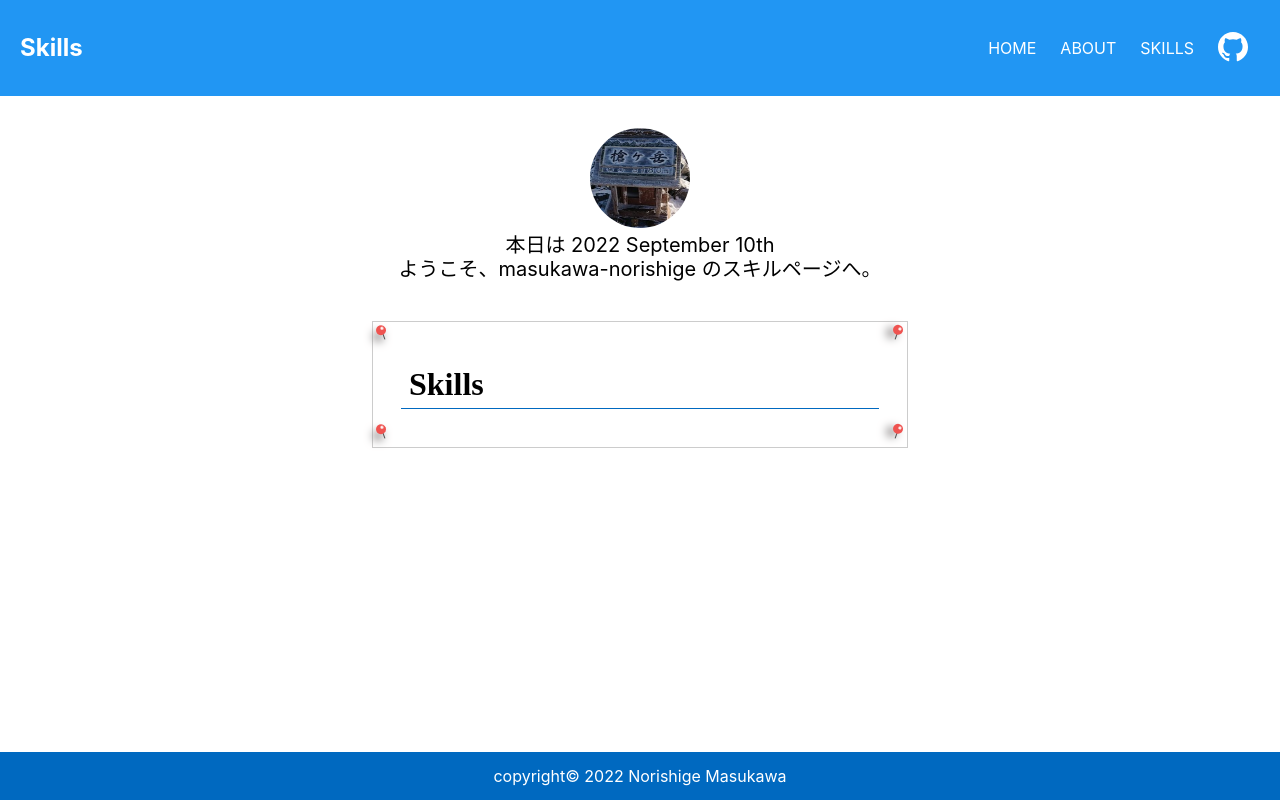
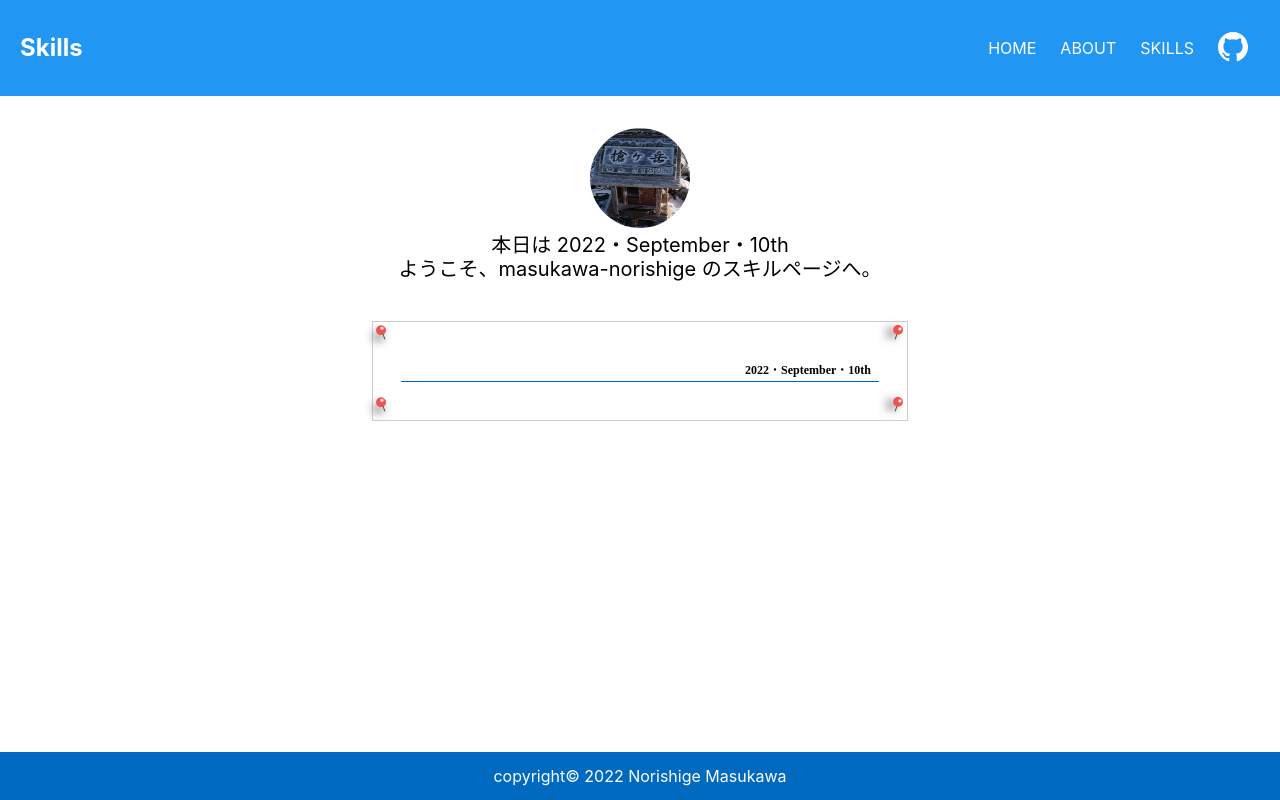
Before and after one commit to mskw-nori/my-portfolio-site, a Next.js app: page /skills in a window 1280 px wide. Built offline with nearby package versions, Linux system fonts and the light colour scheme; a web font is replaced by a local one.

Commit message:
updata clipboard style

```diff
--- a/src/components/molecules/Clipboard.tsx
+++ b/src/components/molecules/Clipboard.tsx
@@ -1,13 +1,15 @@
 import styles from '@/styles/modules/Clipboard.module.css'
+
+import { getNowDateString } from '@/utils/getNowDateString'
 
 import type { FC, ReactNode } from 'react'
 
 type Props = {
-  title: string
+  name: string
   children: ReactNode
 }
 
-export const Clipboard: FC<Props> = ({ title, children }) => (
+export const Clipboard: FC<Props> = ({ name, children }) => (
   <div className={styles.clipboard}>
     <div className={styles.clipboard__pins}>
       <span className={styles['clipboard__pins--left']} />
@@ -15,7 +17,10 @@
     </div>
 
     <div className={styles.clipboard__contents}>
-      <h1 className={styles.clipboard__title}>{title}</h1>
+      <h1 className={styles.clipboard__title}>
+        <span className={styles.clipboard__name}>{name}</span>
+        <span className={styles.clipboard__date}>{getNowDateString()}</span>
+      </h1>
       <div className={styles.clipboard__note}>{children}</div>
     </div>
 
--- a/src/styles/modules/Clipboard.module.css
+++ b/src/styles/modules/Clipboard.module.css
@@ -2,6 +2,7 @@
   border: 1px solid #ccc;
   padding: 0.5rem;
 }
+
 .clipboard__pins {
   display: flex;
   justify-content: space-between;
@@ -47,19 +48,59 @@
   filter: blur(0.3px);
   background-color: #fff;
 }
+
 .clipboard__contents {
   font-family: "New Tegomin";
   font-weight: 550;
   padding: 1.25rem;
 }
+
+.clipboard__title {
+  display: flex;
+  justify-content: space-between;
+  align-items: flex-end;
+  padding: 0.25rem 0.5rem;
+}
+
+.clipboard__name {
+  font-size: 1.75rem;
+}
+@media (max-width: var(--breakpoint-sm)) {
+  .clipboard__name {
+    font-size: 1.5rem;
+  }
+}
+
+.clipboard__date {
+  font-size: 0.75rem;
+}
+@media (max-width: var(--breakpoint-sm)) {
+  .clipboard__date {
+    font-size: 0.5rem;
+  }
+}
+
 .clipboard__note {
-  line-height: 31px;
+  position: relative;
+  line-height: 30px;
   overflow-wrap: break-word;
-  background-image: repeating-linear-gradient(#fff, #fff 30px, var(--primary-main) 31px);
-  border-top: solid 1.5px var(--primary-dark);
+  background: linear-gradient(var(--primary-main) 1px, transparent 1px) #fff top left / auto 30px;
+  border-top: 1px solid transparent;
+  border-bottom: 1px solid transparent;
   padding: 0 0.5rem;
 }
-.clipboard__title {
-  font-size: 2rem;
-  padding: 0.5rem;
+@media (max-width: var(--breakpoint-sm)) {
+  .clipboard__note {
+    font-size: 0.75rem;
+  }
 }
+.clipboard__note::before {
+  content: "";
+  display: block;
+  position: absolute;
+  top: 0;
+  left: 0;
+  width: 100%;
+  height: 1px;
+  background-color: var(--primary-dark);
+}
--- a/src/utils/getNowDateString.tsx
+++ b/src/utils/getNowDateString.tsx
@@ -22,7 +22,7 @@
     return 'th'
   })()
 
-  const today = `${dateYear} ${dateMonth} ${dateDay}${dateSuffix}`
+  const today = `${dateYear}・${dateMonth}・${dateDay}${dateSuffix}`
 
   return today
 }
```
